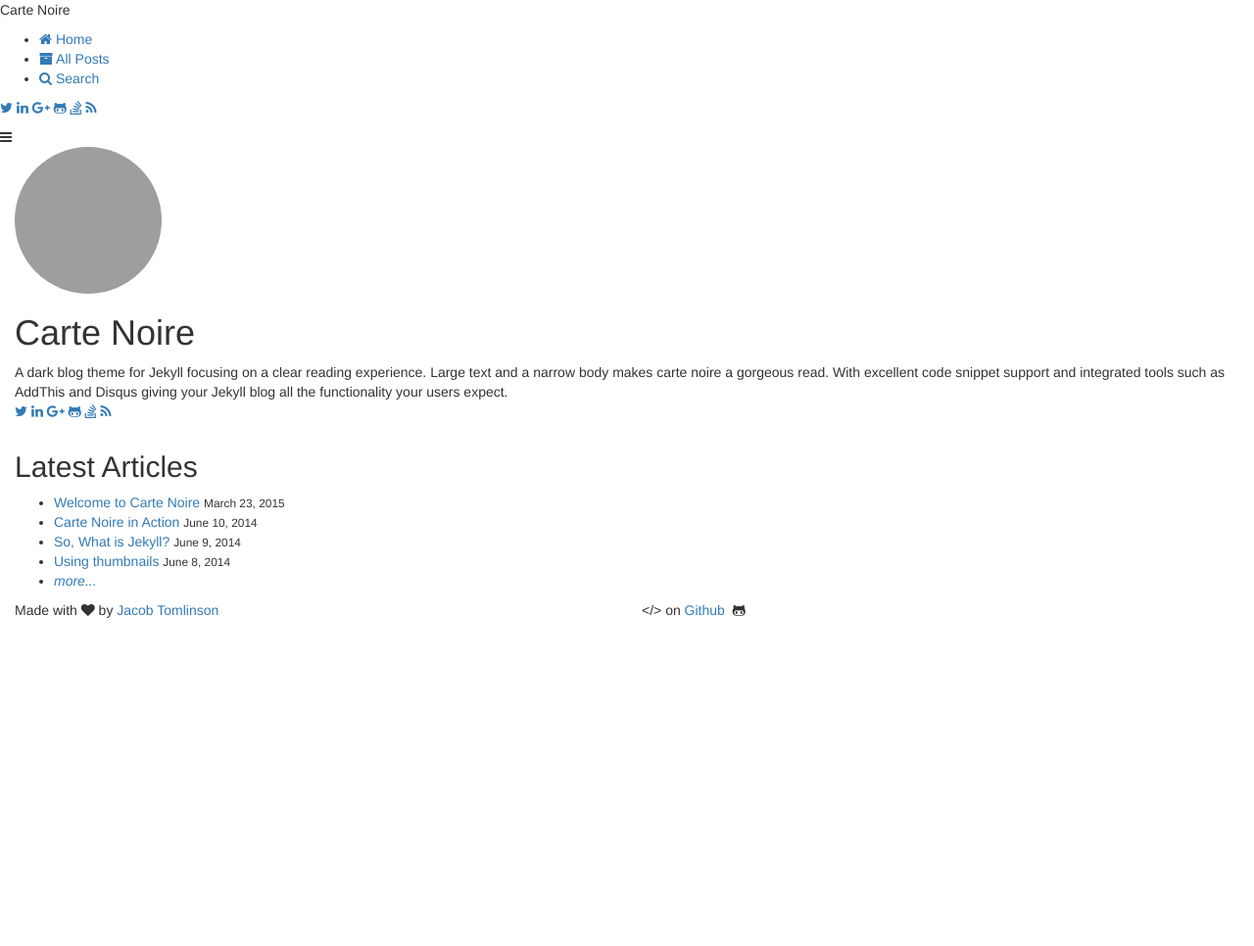
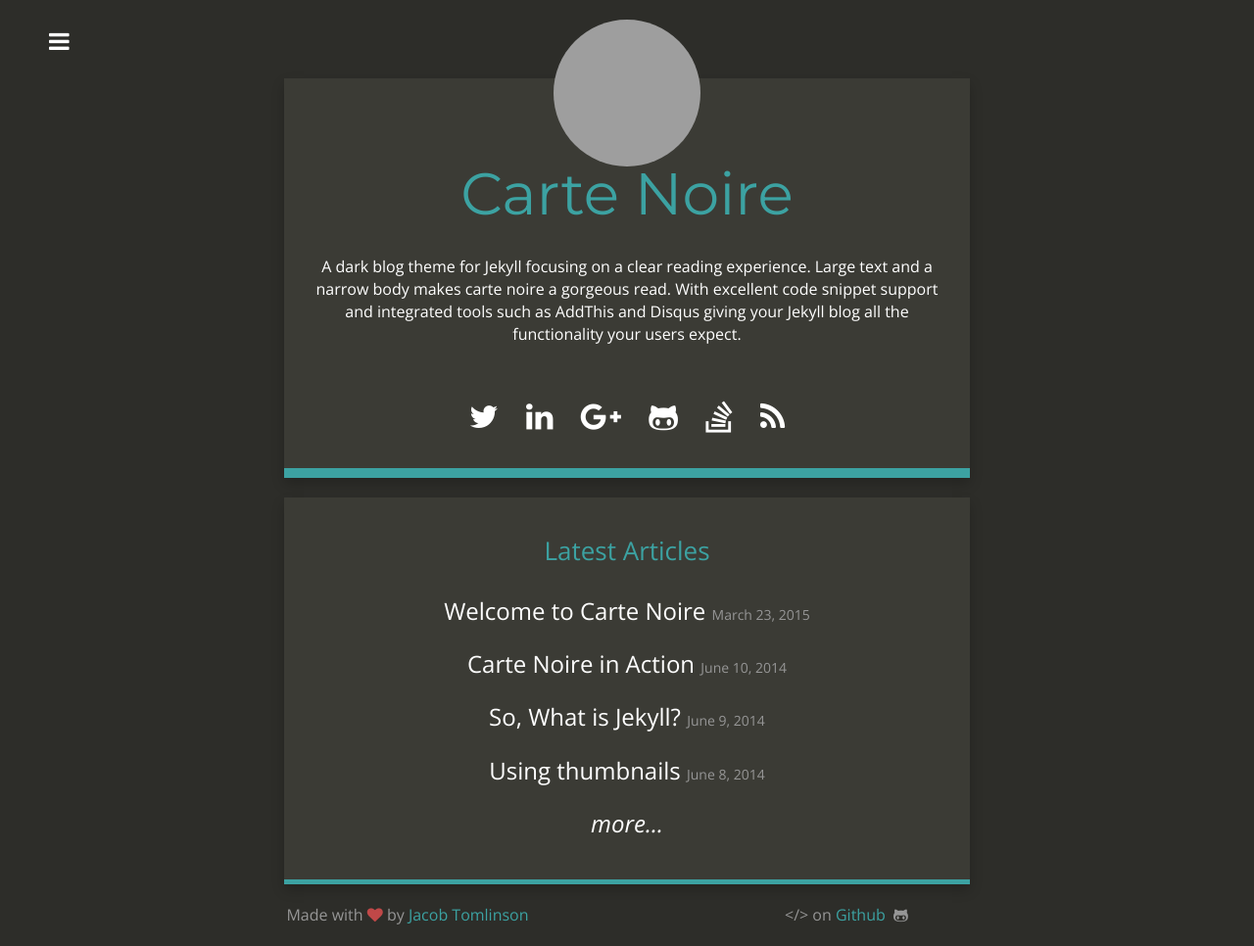
Before and after one commit to aerorohit/my-site, a Jekyll site: the page built from index.html, in a window 1280 px wide. Shown: the whole page at 98% size. Built offline with Jekyll 4.4.1, drawn with Linux system fonts in a browser that asks for light colours; nearby versions of some CDN libraries; library files that are not in the unit come from our copies; before the commit the page ends 900 px from its top, so only the background shows below that; grey boxes are pictures that could not be loaded.

```diff
--- a/_config.yml
+++ b/_config.yml
@@ -2,7 +2,7 @@
 title: "Carte Noire"
 email: jacob@jacobtomlinson.co.uk
 description: "A dark blog theme for Jekyll."
-baseurl: "my-site"
+baseurl: "/my-site"
 url: "http://carte-noire.jacobtomlinson.co.uk/"
 title_description: "A dark blog theme for Jekyll focusing on a clear reading experience. Large text and a narrow body makes carte noire a gorgeous read. With excellent code snippet support and integrated tools such as AddThis and Disqus giving your Jekyll blog all the functionality your users expect."
 title_image: "https://www.gravatar.com/avatar/00000000000000000000000000000000?s=500&d=mm"
```
